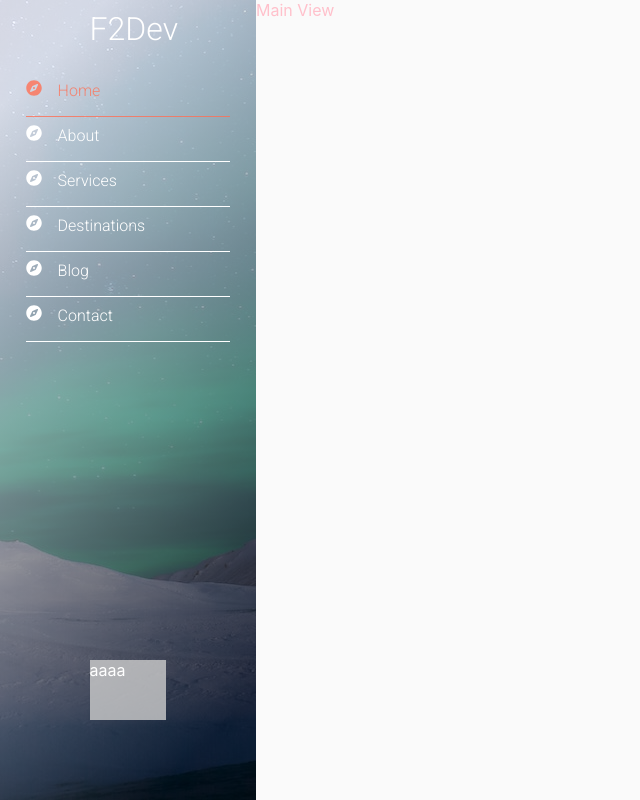
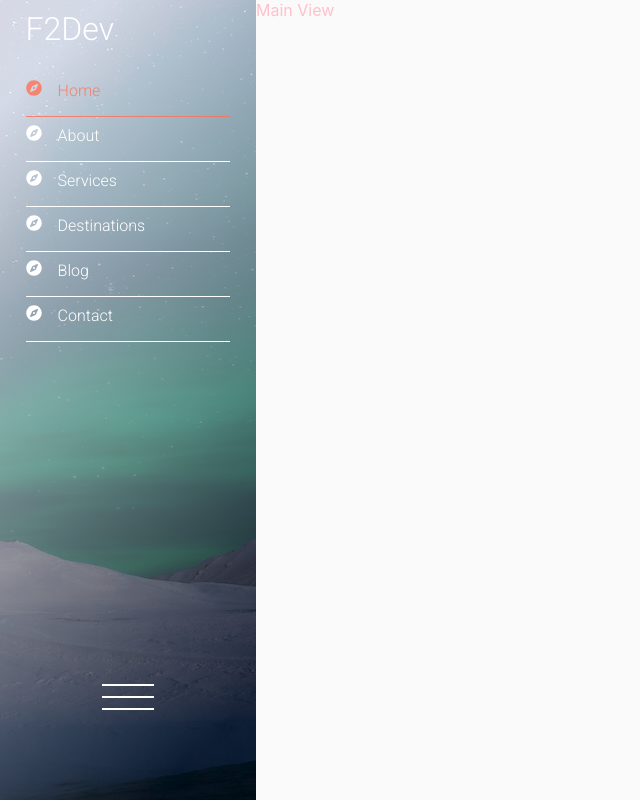
Before and after one commit to psinthorn/react-reuse-sidebar, a React (Create React App) app: page / in a window 1280 px wide. Shown: the whole page, without its empty margins (0-640 px from the left). Built offline with nearby package versions, Linux system fonts and the light colour scheme; a web font is replaced by a local one.

Commit message:
sidebar toggle function

```diff
--- a/src/components/navs/sidebar/Sidebar.styles.js
+++ b/src/components/navs/sidebar/Sidebar.styles.js
@@ -2,8 +2,8 @@ import styled from '@emotion/styled';
 import { FaRegIdBadge } from 'react-icons/fa';
 
 export const SidebarContainer = styled.div`
-    position: relative;
-    width: 20%;
+    position: relative; // for menu and toggle container
+    width: ${props => props.isSidebarOpen ? '20%' : '5%'};
     max-width: 280px;
     min-width: 80px;
     color: #fff;
@@ -17,16 +17,24 @@ export const SidebarContainer = styled.div`
     background-position: center center;
 `
 
+export const SideBarBrandContainer = styled.div`
+        position: absolute;
+        width: 100%;
+        top: 10px;
+        left: 0;
+        right: 0;
+        margin: 0 auto;
+`
+
 export const SidebarBrand = styled.div`
         position: absolute;
         font-family: ${props => props.font};
         font-size: 2rem;
-        width: 30%;
-        top: 10px;
+        width: 80%;
+        // top: 10px;
         left: 0;
         right: 0;
         margin: 0 auto;
-        z-index: 100;
 `
 
 export const MenuItemContainer = styled.div`
@@ -36,13 +44,14 @@ export const MenuItemContainer = styled.div`
         left: 0;
         right: 0;
         margin: 0 auto;
-        z-index: 100;
 `
 
 export const MenuItems = styled.div`
     font-family: ${props => props.font};
     width: 80%;
     color: ${props => props.selected ? 'rgba(255, 112,85, 0.8)' : 'rgba(255, 255, 255, 1.0)'};
+    left: 0;
+    right: 0;
     margin: 0 auto;
 
     :hover {
@@ -78,15 +87,36 @@ export const Text = styled.span`
 // Toggeler ------------------------------------------------------------------------------
 export const MenuToggleContainer = styled.div`
         position: absolute;
-        width: 30%;
+        width: 100%;
         bottom: 10%;
         left: 0;
         right: 0;
         margin: 0 auto;
-        background: #cccc;
-        z-index: 100;
 `
 export const MenuToggle = styled.div`
+        position: relative; // for horizontal line
         height: 40px;
+        width: 100%;
+        left: 0;
+        right: 0;
+        margin: 0 auto;
+        min-width: 40px;
+        // border-top: 1px solid #fff;
         cursor: pointer;
+
+        &:after {
+            content: '';
+            position: absolute;
+            left: 0;
+            right: 0;
+            margin: 0 auto;
+            top: .25em;
+            height: .1em;
+            width: 20%;
+            min-width: 40px;
+            background: #fff;
+            box-shadow:
+                0 .75em 0 0 #fff,
+                0 1.5em 0 0 #fff;
+        }
 `
--- a/src/components/navs/sidebar/sidebar.js
+++ b/src/components/navs/sidebar/sidebar.js
@@ -16,6 +16,9 @@ const Sidebar = (props) => {
 
      // state for selected menu
      const [menuSelected, setMenuSelected] = useState(menuItems[0].name)
+
+     // Toggle sidebar
+     const [isSidebarOpen, setSidebarState] = useState(true)
 
      // handle menu item on click
      const handleMenuItemOnClick = (menuName) => {
@@ -41,11 +44,13 @@ const Sidebar = (props) => {
     })
 
     return (
-        <s.SidebarContainer bgImg={bgImg}>
-            <s.SidebarBrand font={fonts.brand}>{brand}</s.SidebarBrand>
+        <s.SidebarContainer bgImg={bgImg} isSidebarOpen={isSidebarOpen}>
+            <s.SideBarBrandContainer>
+                <s.SidebarBrand font={fonts.brand}>{brand}</s.SidebarBrand>
+            </s.SideBarBrandContainer>
             <s.MenuItemContainer>{menuItemsJSX}</s.MenuItemContainer>
-            <s.MenuToggleContainer>aaaa
-                <s.MenuToggle />
+            <s.MenuToggleContainer>
+                <s.MenuToggle onClick={() => setSidebarState(!isSidebarOpen)} />
             </s.MenuToggleContainer>
         </s.SidebarContainer>
     )
```
